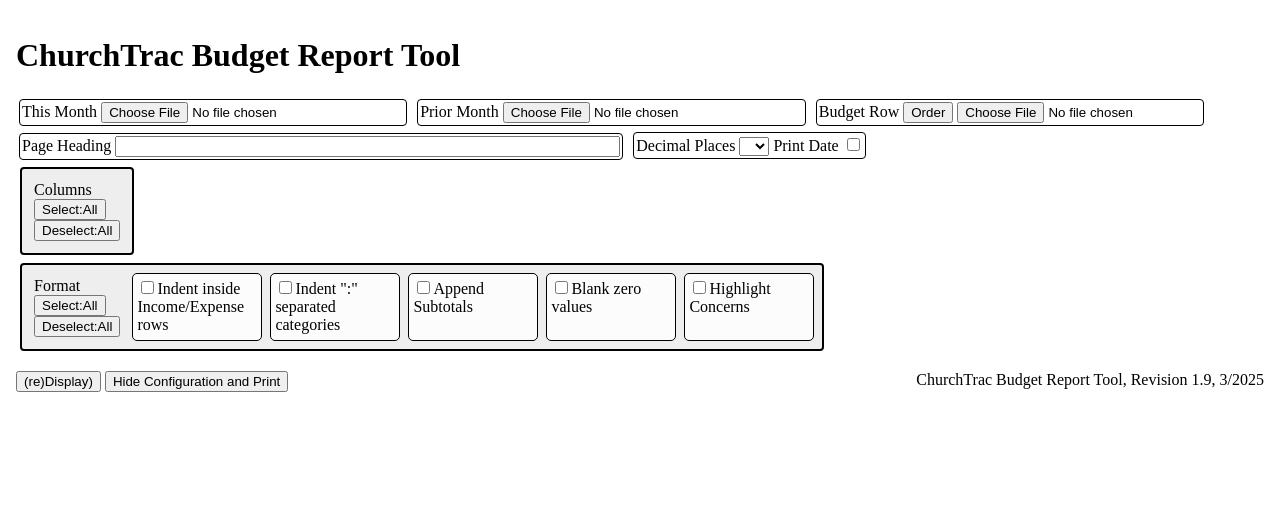
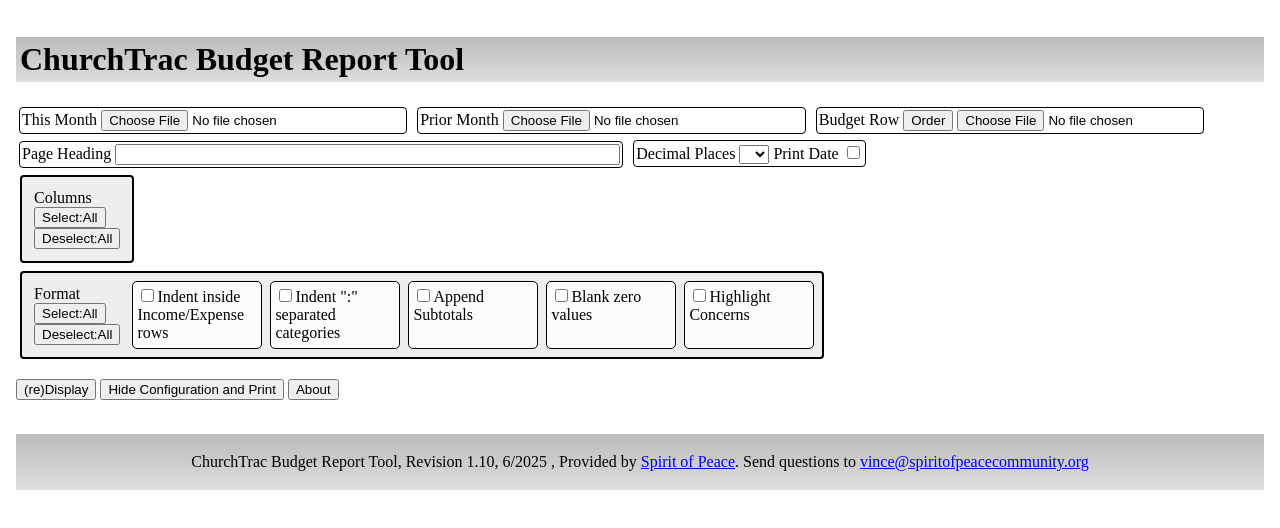
Before and after one commit to jacobvc/Xml-Csv-Viewer, a plain HTML site: page standalone/ChurchTracBudgetReport.html in a window 1280 px wide. Drawn offline with nearby package versions, Linux system fonts and the light colour scheme.

Commit message:
Appearance update

```diff
--- a/standalone/ChurchTracBudgetReport.html
+++ b/standalone/ChurchTracBudgetReport.html
@@ -6,9 +6,9 @@
   <script>
     // Title and revision
     var title = 'ChurchTrac Budget Report Tool'
-    var revision = '1.9';
+    var revision = '1.10';
 
-    var revisionstring = title + ', Revision ' + revision + ", 3/2025";
+    var revisionstring = title + ', Revision ' + revision + ", 6/2025";
 
     // String constants for spelling consistency
     var combinedName = 'combined';
@@ -163,9 +163,21 @@
     // Hide 'elemId' and go to print dialog, then unhide upon return
     function printHiding(elemId) {
       var elem = document.getElementById(elemId);
+      var footer = document.getElementById('footer')
       elem.style = "display: none";
-      print();
+      footer.style = "display: none";
+
+      var tempTitle = document.title;
+
+      try {
+        let name = document.getElementById('id-thismonth').files[0].name;
+        document.title = name.substring(0, name.length - 4);
+      } catch (error) {
+      }
+      window.print();
+      document.title = tempTitle;
       elem.style = "display: block";
+      footer.style = "display: block";
     }
 
     /* Process current and prior reports and generate a combined version
@@ -360,10 +372,10 @@
         elem.appendChild(titleElem);
 
         var instructions = document.createElement('p');
-        instructions.textContent
-          = 'This is the current row order. It may change if you "Choose File"'
-          + 'a Row Order file and "(re)Display\n\n'
-          + 'You can copy this list and save it to a text file to create a new Row Order file, then reorder those contents as desired';
+        instructions.innerHTML
+          = '<p>This is the current row order. It may change if you "Choose File"'
+          + ' a Row Order file and "(re)Display"</p>'
+          + '<p>You can copy this list and save it to a text file to create a new Row Order file, then reorder those contents as desired</p>';
         elem.appendChild(instructions);
 
         // Fill value with the categories
@@ -385,6 +397,32 @@
       else {
         alert("No content loaded");
       }
+    }
+
+    function about() {
+      var name = "rowOrder"
+      var elem = document.getElementById("dataFormId");
+      elem.replaceChildren();
+      var titleElem = document.createElement('h2');
+      titleElem.textContent = "About";
+      elem.appendChild(titleElem);
+
+      var instructions = document.createElement('p');
+      instructions.innerHTML
+        = `<p>This is a <a href="https://www.spiritofpeacecommunity.org"
+        target="_blank">Spirit of Peace</a> tool designed to enhance and
+        present ChurchTrac Budget Reports utilizing files created by
+        exporting as CSV.</p>
+        <p>Look here for the <a href="ChurchTracBudgetReport.pdf"
+        target="_blank">user guide</a></p>
+        <p>If you find this useful, please consider <a
+        href="https://spiritofpeace.churchtrac.com/give" target="_blank">contributing</a> to our
+        ministries</p>
+        `;
+
+      elem.appendChild(instructions);
+
+      showDataform();
     }
 
     // Visibility
@@ -1152,7 +1190,7 @@ function sortTableRows(table, index, dir) {
   --border-color: black;
   --table-border-color: #ddd;
   --even-background: #ddd;
-  --field-background: #dcdcdc;
+  --field-background: cornsilk;
   --group-background: #eee;
   --contained-background: #fcfcfc;
   --thead-background: linear-gradient(#bbb, #ddd);
@@ -1218,6 +1256,9 @@ form {
   left: 50%;
   width: 75%;
   transform: translate(-50%, -50%);
+  overflow: hidden;
+  border: 6px solid black;
+  border-radius: 8px;
 }
 
 fieldset {
@@ -1331,6 +1372,16 @@ p#tooltip-text:before {
   to {
     opacity: 1;
   }
+}
+
+h1 {
+  background: var(--thead-background);
+  padding: 4px;
+}
+footer {
+  text-align: center;
+  padding: 3px;
+  background: var(--thead-background);
 }  </style>
 </head>
 
@@ -1384,10 +1435,9 @@ p#tooltip-text:before {
       <div id="id-format" class="container"></div>
     </div>
 
-    <P><input type="button" onclick="showData()" value="(re)Display)">
-
+    <P><input type="button" onclick="showData()" value="(re)Display">
       <input type="button" onclick="printHiding('config')" value="Hide Configuration and Print" />
-      <span id="revision" style="float:right"></span>
+      <input type="button" onclick="about()" value="About">
     </P>
   </div>
 
@@ -1398,7 +1448,16 @@ p#tooltip-text:before {
     </fieldset>
   </form>
   <div id="id-error" class="error"></div>
-  <div id="id-data"></div>
+  <div id="id-data"></div><br>
+
+  <footer id="footer">
+    <p><span id="revision"></span>
+      , Provided by <a href="https://www.spiritofpeacecommunity.org" target="_blank">Spirit of Peace</a>. Send questions
+      to
+      <a
+        href="mailto:vince@spiritofpeacecommunity.org?subject=ChurchTrac tool questions">vince@spiritofpeacecommunity.org</a>
+    </p>
+  </footer>
 </body>
 
 </html>
--- a/style.css
+++ b/style.css
@@ -3,7 +3,7 @@
   --border-color: black;
   --table-border-color: #ddd;
   --even-background: #ddd;
-  --field-background: #dcdcdc;
+  --field-background: cornsilk;
   --group-background: #eee;
   --contained-background: #fcfcfc;
   --thead-background: linear-gradient(#bbb, #ddd);
@@ -69,6 +69,9 @@ form {
   left: 50%;
   width: 75%;
   transform: translate(-50%, -50%);
+  overflow: hidden;
+  border: 6px solid black;
+  border-radius: 8px;
 }
 
 fieldset {
@@ -183,3 +186,13 @@ p#tooltip-text:before {
     opacity: 1;
   }
 }
+
+h1 {
+  background: var(--thead-background);
+  padding: 4px;
+}
+footer {
+  text-align: center;
+  padding: 3px;
+  background: var(--thead-background);
+}
```
Also changed, not shown: churchtrac.html (+57 -11 lines), standalone/XmlCsvViewer.html (+14 -1 lines).
